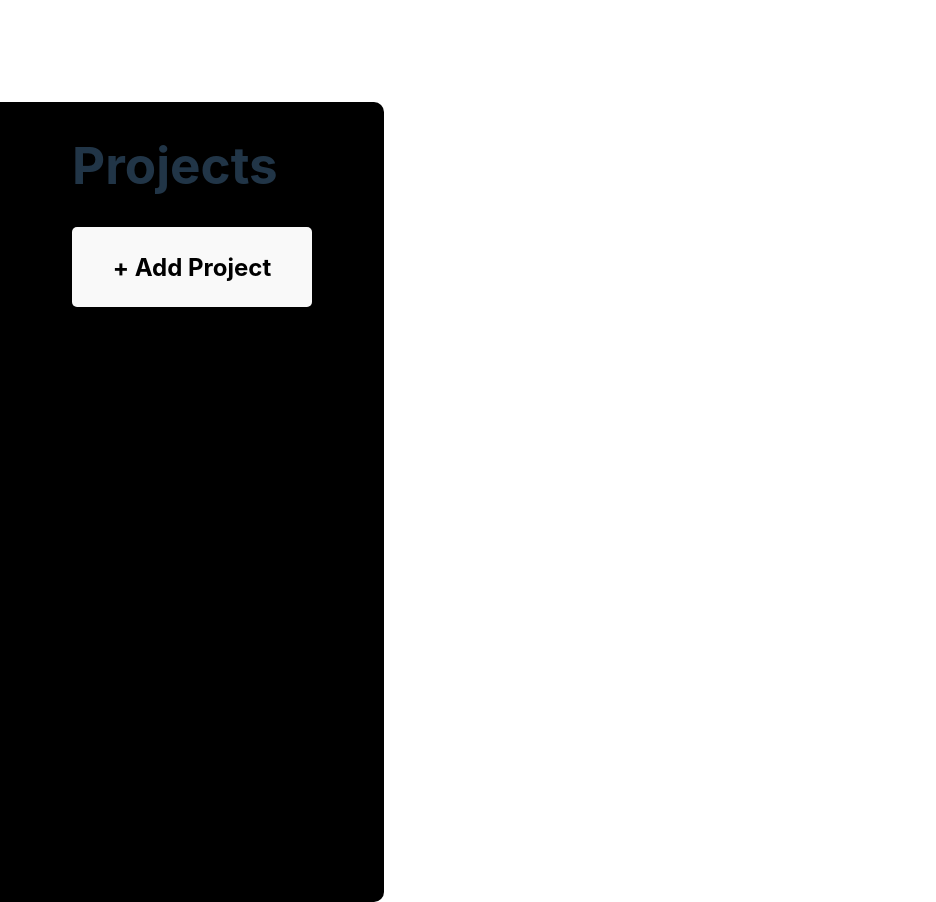
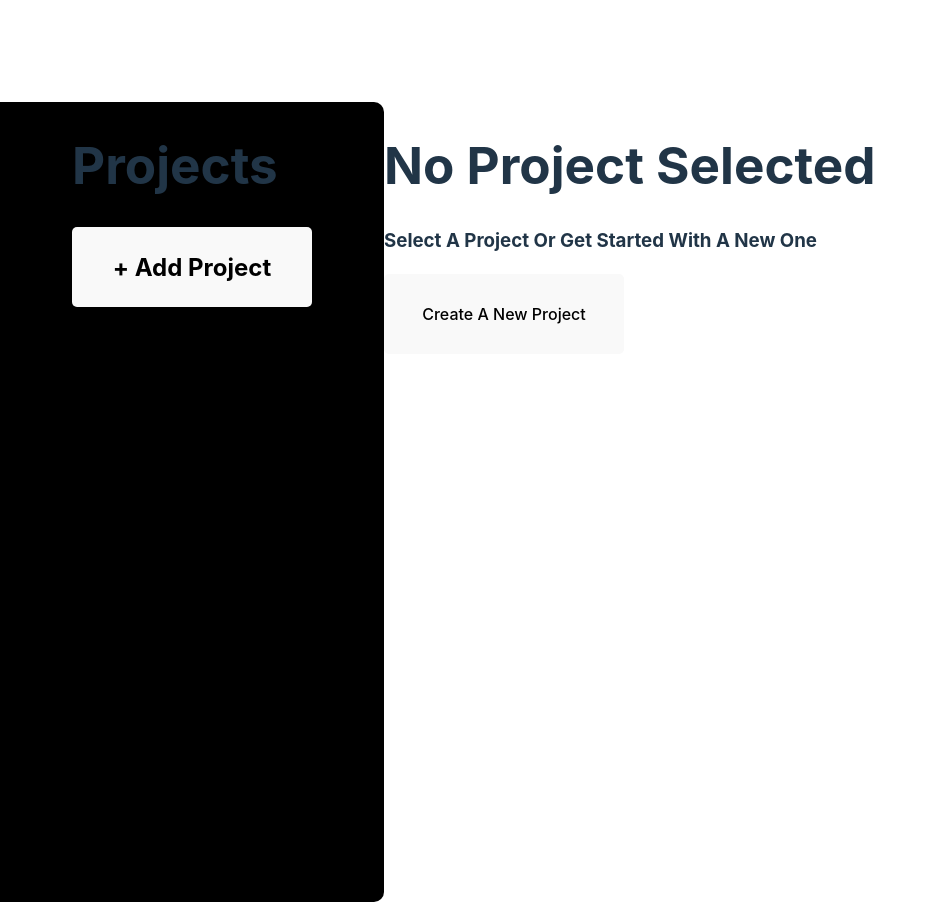
Before and after one commit to mikematt23/projectMangmentApp, a React (Vite) app: page / in a window 1280 px wide. Shown: the whole page, without its empty margins (0-936 px from the left). Built offline with nearby package versions, Linux system fonts and the light colour scheme.

Commit message:
adding side content and main content components and functionallity to get user input and change components if a project has been added

```diff
--- a/src/App.jsx
+++ b/src/App.jsx
@@ -1,9 +1,16 @@
 import SideContent from "./components/SideContent/SideContent"
-import { useState } from "react"
+import MainContent from "./components/MainContent/MainContent"
+import { useState, useRef } from "react"
 import './App.css'
 
 function App() {
+
   const [projects,setProjects] = useState([])
+  const [createProject,setCreateProject] = useState(false)
+  const [project,setProject] = useState()
+  const [hasProject,setHasProject] = useState(false)
+
+
 
   const handleListChange = (listItem)=>{
     setProjects((prevProjects)=>{
@@ -11,9 +18,33 @@ function App() {
     })
   }
 
+  const handleProjectInput = (project)=>{
+    setProject(project)
+  }
+
+  const handleProjectCreation = ()=>{
+    setCreateProject(!createProject)
+  }
+   const handleHasProject = ()=>{
+    setHasProject(!hasProject)
+   }
+
   return (
     <div className="holder">
-      <SideContent projects = {projects} handleListChange={handleListChange}/>
+      <SideContent
+        projects = {projects}
+        createProject={createProject}
+        handleListChange={handleListChange}
+        handleProjectCreation={handleProjectCreation}
+      />
+      <MainContent
+        project={project}
+        hasProject={hasProject}
+        handleHasProject={handleHasProject}
+        handleProjectInput={handleProjectInput}
+        createProject={createProject}
+        handleProjectCreation={handleProjectCreation}
+      />
     </div>
   )
 }
--- /dev/null
+++ b/src/components/MainContent/MainContent.jsx
@@ -0,0 +1,19 @@
+import ProjectOutput from "./ProjectOutput.jsx/ProjectOutput"
+import ProjectInput from "./ProjectInput.jsx/ProjectInput"
+
+const MainContent = (props)=>{
+    return(
+        <div>
+            {!props.createProject &&<ProjectOutput
+               hasProject={props.hasProject}
+               createProject={props.createProject}
+               project={props.project}
+               handleProjectCreation ={props.handleProjectCreation}
+            />}
+            {props.createProject && <ProjectInput/>}
+        </div>
+    )
+}
+
+
+export default MainContent
--- /dev/null
+++ b/src/components/MainContent/ProjectInput.jsx/ProjectInput.jsx
@@ -0,0 +1,23 @@
+import { useRef } from "react"
+import Input from "../../UI/Input.jsx/Input"
+import Button from "../../UI/Button/Button"
+const ProjectInput = (props)=>{
+    const titleRef = useRef()
+    const descriptionRef = useRef()
+
+    const handleAddProject = ()=>{
+        console.log(titleRef.current.value, descriptionRef.current.value)
+    }
+
+   return(
+     <div>
+       <Input ref={titleRef} placeHolder="title" type="text"/>
+       <Input ref={descriptionRef} placeHolder="description" type="text"/>
+       <div>
+        <Button onClick= {handleAddProject} ><h2>Add</h2></Button>
+       </div>
+     </div>
+   )
+}
+
+export default ProjectInput
--- /dev/null
+++ b/src/components/MainContent/ProjectOutput.jsx/NoProject.jsx/NoProject.jsx
@@ -0,0 +1,17 @@
+import Button from "../../../UI/Button/Button"
+
+const NoProject = (props)=>{
+    const handleChange = ()=>{
+        props.handleProjectCreation()
+    }
+    return(
+        <div>
+          <h1>No Project Selected</h1>
+          <h3>Select A Project Or Get Started With A New One</h3>
+          <Button onClick={handleChange}>Create A New Project</Button>
+        </div>
+    )
+}
+
+
+export default NoProject
--- /dev/null
+++ b/src/components/MainContent/ProjectOutput.jsx/Project/Project.jsx
@@ -0,0 +1,18 @@
+
+
+const Project = (props)=>{
+   return(
+    <div>
+      <div>
+        <h1>{props.project.title}</h1>
+        <h4>{props.project.description}</h4>
+      </div>
+      <div>
+        <h1>Task</h1>
+      </div>
+    </div>
+   )
+}
+
+
+export default Project
--- /dev/null
+++ b/src/components/MainContent/ProjectOutput.jsx/ProjectOutput.jsx
@@ -0,0 +1,16 @@
+import Button from "../../UI/Button/Button"
+import NoProject from "./NoProject.jsx/NoProject"
+import Project from "./Project/Project"
+
+const ProjectOutput = (props)=>
+{
+    return(
+      <>
+        {!props.hasProject && <NoProject handleProjectCreation={props.handleProjectCreation}/>}
+        {props.hasProject && <Project project={props.projects} handleProjectCreation={props.handleProjectCreation} />}
+      </>
+    )
+}
+
+
+export default ProjectOutput
--- /dev/null
+++ b/src/components/SideContent/List/ListItem.jsx
@@ -0,0 +1,9 @@
+
+
+const ListItem = (props)=>{
+    return(
+        <h2>{props.project.title}</h2>
+    )
+}
+
+export default ListItem
--- a/src/components/SideContent/SideContent.jsx
+++ b/src/components/SideContent/SideContent.jsx
@@ -1,17 +1,20 @@
 import Button from "../UI/Button/Button"
 import style from "./SideContent.module.css"
-import List from "../List/List"
+import ListItem from "./List/ListItem"
 
 const SideContent = (props)=>{
-  const handleListChange =()=>{
-
+  const handleClick = ()=>{
+    props.handleProjectCreation()
   }
   return(
     <div className={style.holder}>
       <div>
         <h1>Projects</h1>
-        <Button><h2>+ Add Project</h2></Button>
+        {!props.createProject && <Button onClick={handleClick}><h2>+ Add Project</h2></Button>}
       </div>
+      {props.projects.map((project)=>{
+        return <ListItem project = {project}/>
+      })}
     </div>
   )
 }
--- /dev/null
+++ b/src/components/UI/Input.jsx/Input.jsx
@@ -0,0 +1,13 @@
+import { forwardRef } from "react"
+import Button from "../Button/Button"
+
+const Input = forwardRef (function Input (props,ref){
+  return(
+    <div>
+      <input ref={ref} className={props.inputStyle} placeholder={props.placeHolder} type={props.type}></input>
+    </div>
+
+  )
+})
+
+export default Input
```
Also changed, not shown: src/components/List/List.jsx (deleted, +0 -7 lines).
